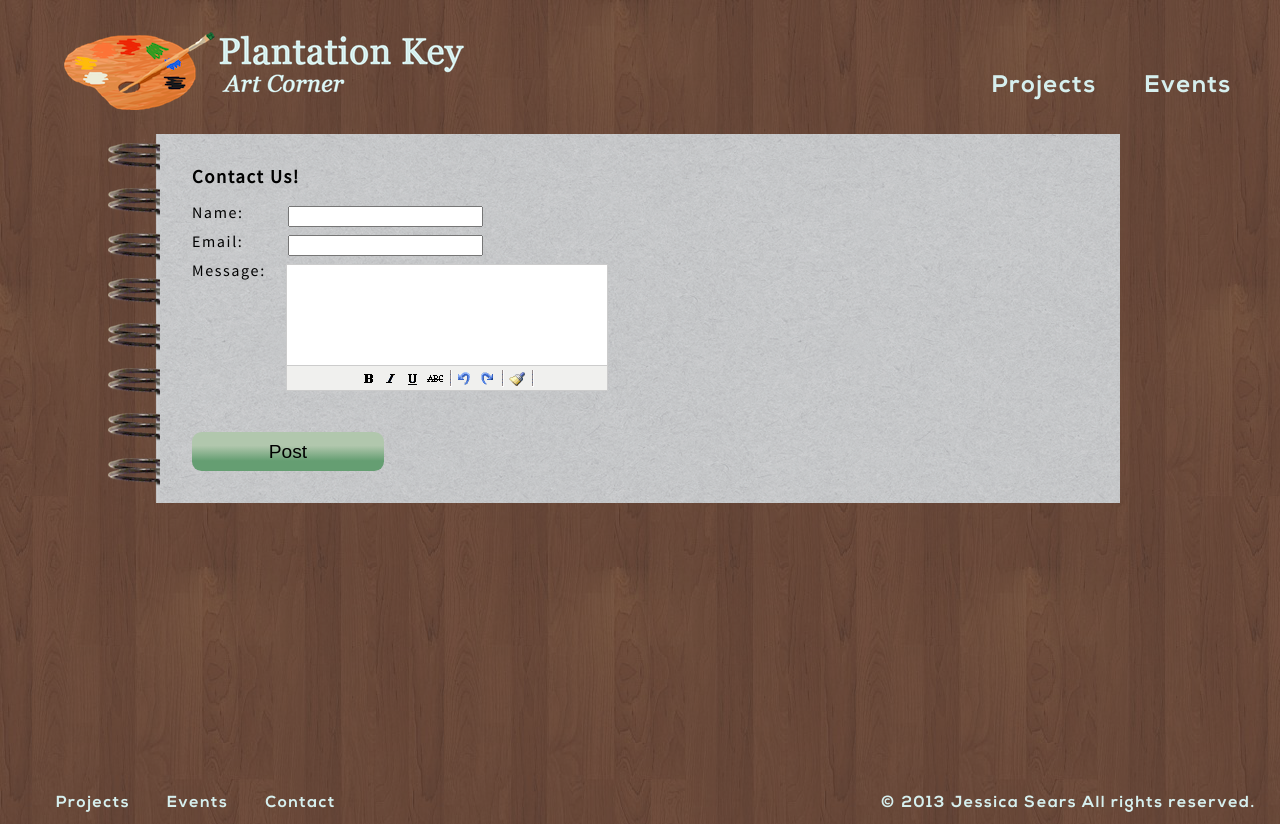
After one commit to zazvorniki/artCorner, a CodeIgniter app: page /blog/contactForm in a window 1280 px wide. The commit adds this page. Run offline with CodeIgniter, Linux system fonts and the light colour scheme; some libraries are stand-ins or nearby versions.

Commit message:
contact form styles

```diff
--- a/application/controllers/blog.php
+++ b/application/controllers/blog.php
@@ -45,7 +45,6 @@ class Blog extends CI_Controller{
 		$this->load->view('footer_view');
 	}
 
-
 	function writeComment()
 	{
 		//this checks if the hidden input field is filled with 'yes'. If it is not then the user is most likely a robot so it will not post what ever they typed in.
@@ -59,4 +58,11 @@ class Blog extends CI_Controller{
 		}
 	}
 
+	function contactForm()
+	{
+		$this->load->view('defaultHeader_view');
+		$this->load->view('contact_view');
+		$this->load->view('footer_view');
+	}
+
 }
--- a/application/models/blog_model.php
+++ b/application/models/blog_model.php
@@ -34,6 +34,13 @@
 		//where the id's match this will delete that post
 		$this->db->where('id', $this->input->post('id'));
 		$this->db->delete('entries');
+	}
+
+	public function deleteResource()
+	{
+		//where the id's match this will delete that resource
+		$this->db->where('id', $this->uri->segment(3));
+		$this->db->delete('resources');
 	}
 
 	public function publishResource()
--- a/application/views/adminInner_view.php
+++ b/application/views/adminInner_view.php
@@ -16,6 +16,5 @@
 
 						<p class="bTitle"><?=$row->title?></p>
 						<p class="bDate">Posted by, <?=$row->posted_by?> on <?=date("F j, Y", $row->date)?></p>						<p class="bBody"><?=$row->body?></p>
-						<hr>
 				<?php endforeach;?>
 			</div>
--- a/application/views/adminSidebar_view.php
+++ b/application/views/adminSidebar_view.php
@@ -4,7 +4,7 @@
 				<ul>
 					<li>
 
-					<span class="deleteCon"><?=anchor('admin/delete/'.$row->id, 'delete', array('class' => 'delete'));?></span>
+					<span class="deleteCon"><?=anchor('admin/deleteLink/'.$row->id, 'delete', array('class' => 'delete'));?></span>
 
 
 					<a href="<?=$row->resource?>"><?=$row->name?></a></li>
--- a/application/views/comment_view.php
+++ b/application/views/comment_view.php
@@ -17,10 +17,10 @@
 		<h3>Post a comment</h3>
 		<?=form_open('blog/writeComment', array('class' => 'comForm'));?>
 		<?=form_hidden('entry_id', $this->uri->segment(3));?>
-		<p><label>Name:</label><input class="comInput" id="cAuthor" type="text" name="author"/></p>
-		<p><label>Email:</label><input class="comInput" id="cEmail" type="text" name="email"/></p>
+		<p><label>Name:</label><input class="comInput" id="cAuthor" type="text" name="author" autocomplete="off"/></p>
+		<p><label>Email:</label><input class="comInput" id="cEmail" type="text" name="email" autocomplete="off"/></p>
 		<label>Comment:</label><textarea class="cBox" id="cBox" name="body" rows="4"></textarea>
-		<input type="hidden" name="robot" value="yes" />
+		<input type="hidden" name="robot" value="yes" autocomplete="off"/>
 		<p><input type="submit" class="submit" value="Submit Comment" /></p>
 		</form>
 	</div>
--- /dev/null
+++ b/application/views/contact_view.php
@@ -0,0 +1,21 @@
+<!--  ==========  ==========  -->
+<div class="binder">
+	<div class="container">
+		<div class="content">
+			<div class="contactForm">
+				<h3>Contact Us!</h3>
+				<?=form_open('email/', array('class' => 'con'));?>
+				<p><label>Name:</label> <input class="contact" type="text" value="" name="name" autocomplete="off"/></p>
+
+				<p><label>Email:</label> <input type="text" class="contact" name="email" autocomplete="off"/></p>
+
+				<p><label>Message:</label><textarea name="message" ></textarea></p>
+				<input type="submit" class="submit contactSub" value="Post" />
+				</form>
+			</div>
+
+<script type="text/javascript" src="http://code.jquery.com/jquery-1.8.2.js"></script>
+
+<script src="<?php echo base_url();?>inc/js/contact.js" type="text/javascript"></script>
+
+<script src="<?php echo base_url();?>inc/js/tiny_mce.js" type="text/javascript"></script>
--- a/application/views/edit_view.php
+++ b/application/views/edit_view.php
@@ -9,13 +9,13 @@
 
 					<h3>Write a new post!</h3>
 
-					<p><label>Poster:</label> <input class="postInput" id="poster" type="text" value="Mrs. Sears" name="posted_by" readonly/></p>
+					<p><label>Poster:</label> <input class="postInput" id="poster" type="text" value="Mrs. Sears" name="posted_by" readonly autocomplete="off"/></p>
 
-					<p><label>Title:</label> <input type="text" id="title" class="postInput" value="<?=$row->title?>" name="title"/></p>
+					<p><label>Title:</label> <input type="text" id="title" class="postInput" value="<?=$row->title?>" name="title" autocomplete="off"/></p>
 
 					<p><label>Body:</label><textarea name="body" id="body" > <?=$row->body?></textarea></p>
 
-					<p class="submitPos"><input type="submit" class="submit" value="Post" /></p>
+					<p class="submitPos"><input type="submit" class="submit" value="Post" autocomplete="off"/></p>
 					</form>
 				<?php endforeach;?>
 			</div>
--- a/application/views/footer_view.php
+++ b/application/views/footer_view.php
@@ -6,7 +6,7 @@
 	<ul>
 		<li><?=anchor('blog/projects', 'Projects');?></li>
 		<li><?=anchor('blog/events', 'Events');?></li>
-		<li><?=anchor('blog/', 'Contact');?></li>
+		<li><?=anchor('blog/contactForm', 'Contact');?></li>
 	</ul>
 
 	<p>© 2013 Jessica Sears All rights reserved.</p>
--- a/application/views/login_view.php
+++ b/application/views/login_view.php
@@ -29,8 +29,8 @@
 <div class="loginForm">
 		<?=form_open('users/checkLogin');?>
 		<h2>Login</h2>
-		<label>Email:</label><input  type="text" name="email" id="email"/>
-		<label>Password:</label><input  type="password" name="pass" id="pass"/>
+		<label>Email:</label><input  type="text" name="email" id="email" />
+		<label>Password:</label><input  type="password" name="pass" id="pass" />
 		<input type="hidden" name="robot" value="yes" />
 		<p><input type="submit" value="Sign In" /></p>
 		</form>
--- a/application/views/resource_view.php
+++ b/application/views/resource_view.php
@@ -6,12 +6,12 @@
 
 				<?=form_open('admin/insertResource', array('class' => 'postForm'));?>
 				<h3>Add a Resource!</h3>
-				<input class="postInput" id="date" type="hidden" class="date" name="date" value="<?print date("m/d/Y".' '.' '." g:i:s");?>"/>
+				<input class="postInput" id="date" type="hidden" class="date" name="date" value="<?print date("m/d/Y".' '.' '." g:i:s");?>" autocomplete="off"/>
 
-				<p><label>Resource:</label> <input type="text" id="resource" value="http://" name="resource" class="resInput" /></p>
+				<p><label>Resource:</label> <input type="text" id="resource" value="" name="resource" class="resInput" autocomplete="off"/></p>
 
 
-				<p><label>Title:</label> <input type="text" id="name" name="name" class="resInput"/></p>
+				<p><label>Title:</label> <input type="text" id="name" name="name" class="resInput" autocomplete="off"/></p>
 
 				<p>
 					<label>Category:</label>
--- a/application/views/write_view.php
+++ b/application/views/write_view.php
@@ -7,9 +7,9 @@
 				<?=form_open('admin/insertPost', array('class' => 'postForm'));?>
 				<h3>Write a new post!</h3>
 
-				<p><label>Poster:</label> <input class="postInput" id="poster" type="text" value="Mrs. Sears" name="posted_by" readonly/></p>
+				<p><label>Poster:</label> <input class="postInput" id="poster" type="text" value="Ms. Sears" name="posted_by" readonly autocomplete="off"/></p>
 
-				<p><label>Title:</label> <input type="text" id="title" class="postInput" name="title"/></p>
+				<p><label>Title:</label> <input type="text" id="title" class="postInput" name="title" autocomplete="off"/></p>
 
 				<p><label>Body:</label><textarea name="body" id="body" ></textarea></p>
 
--- a/inc/css/screen.css
+++ b/inc/css/screen.css
@@ -89,7 +89,7 @@ body{
 	clear: both;
 }
 
-#cBox_insertunorderedlist, #body_insertunorderedlist, #cBox_insertorderedlist, #body_insertorderedlist{
+#cBox_insertunorderedlist, #body_insertunorderedlist, #cBox_insertorderedlist, #body_insertorderedlist, #message_insertunorderedlist, #message_insertorderedlist{
 	display: none;
 }
 
@@ -105,8 +105,7 @@ body{
 	box-shadow: 0 1px 7px hsla(0,0%,0%,.2);
 }
 
-.commentPage:after,
-.commentPage:before {
+.commentPage:after, .commentPage:before {
 	background: #e6e6e6;
 	content: '';
 	height: 50px;
@@ -248,6 +247,10 @@ header h1{
 	margin: 0 auto;
 }
 
+.contactForm{
+	padding: 1em 0 0 2em;
+}
+
 .postingCom{
 	width: 28em;
 }
@@ -257,21 +260,30 @@ header h1{
 	right: 8em;
 }
 
-.postForm label, .postingCom label, .editForm label{
+.con .mceLayout{
+	position: relative;
+	right: 38em;
+}
+
+.contactSub{
+	margin-top: 7.5em;
+}
+
+.postForm label, .postingCom label, .editForm label, .contactForm label{
 	float: left;
 	width: 5em;
 	margin-right: 1em;
 }
 
-.postForm p, .postingCom p, .editForm p{
+.postForm p, .postingCom p, .editForm p, .contactForm p{
 	padding-bottom: .5em;
 }
 
-.postForm span, .span{
+.postForm span, .span, .contactForm span{
 	padding-right: 1em;
 }
 
-.postInput, .comInput{
+.postInput, .comInput, .contact{
 	width: 14em;
 }
 
@@ -352,7 +364,7 @@ header h1{
 	margin: 0 auto;
 }
 
-.loginForm label {
+.loginForm label{
 	float: left;
 	width: 5em;
 }
--- /dev/null
+++ b/inc/js/contact.js
@@ -0,0 +1,9 @@
+$(document).ready(function(){
+
+	//this initializes the tinyMCE rich text editor
+
+	tinyMCE.init({
+		mode : "textareas",
+		theme : "simple"
+	});
+});
```
Also changed, not shown: application/controllers/admin.php (+17 -0 lines). Lines whose indentation alone changed are shown as unchanged.
